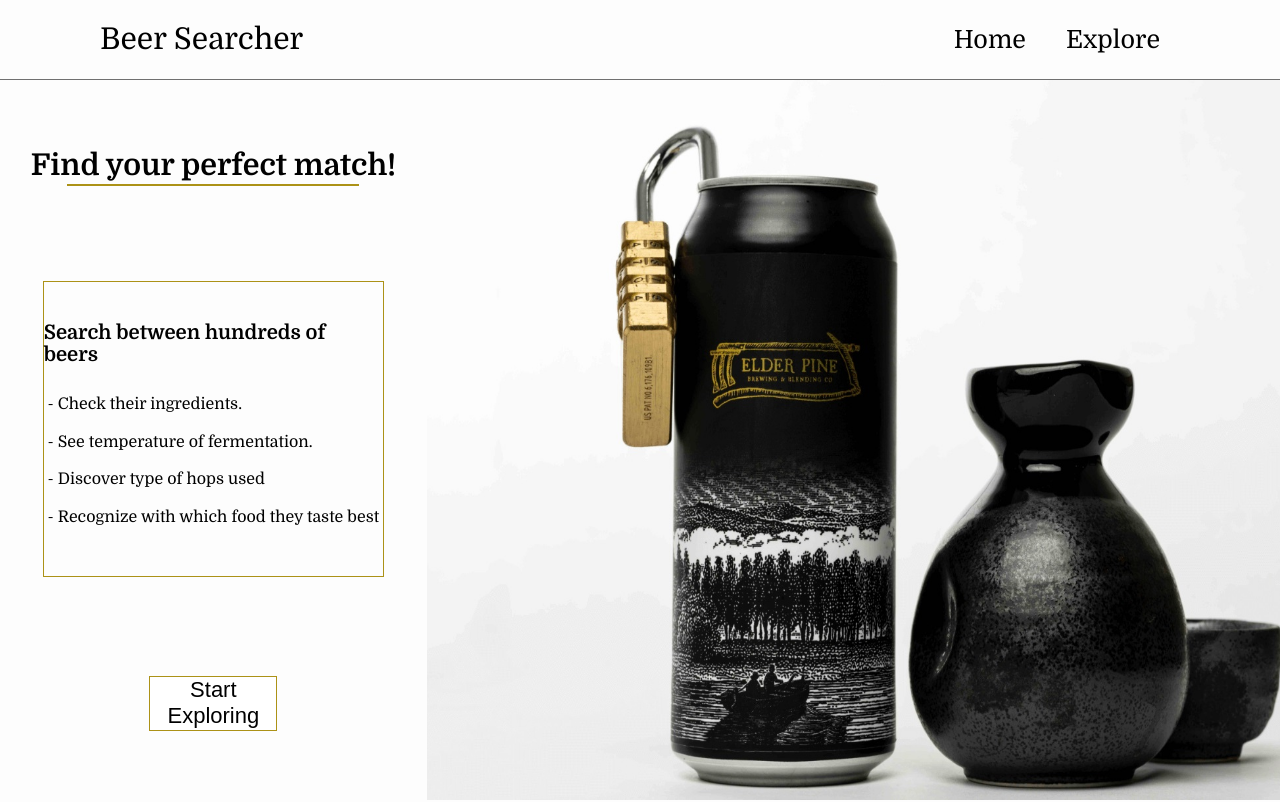
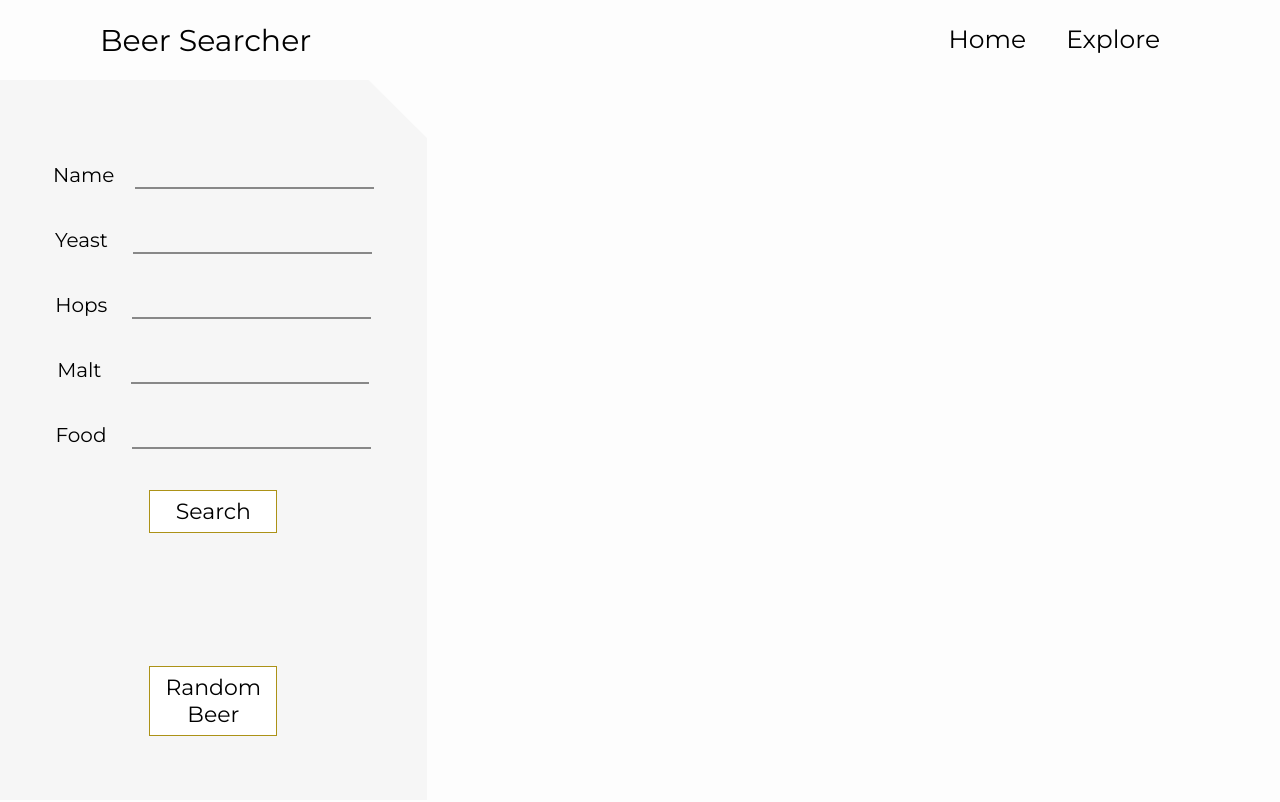
Before and after one commit to Vethavear/beer-searcher, a React (Create React App) app in the folder beer/: page / in a window 1280 px wide. Built offline with nearby package versions, Linux system fonts and the light colour scheme.

Commit message:
search form for explorer done

```diff
--- a/beer/public/index.html
+++ b/beer/public/index.html
@@ -10,7 +10,7 @@
       content="Web site created using create-react-app"
     />
     <link rel="apple-touch-icon" href="%PUBLIC_URL%/logo192.png" />
-    <link href="https://fonts.googleapis.com/css2?family=Domine:wght@400;700&display=swap" rel="stylesheet">
+    <link href="https://fonts.googleapis.com/css2?family=Montserrat&display=swap" rel="stylesheet">
     <!--
       manifest.json provides metadata used when your web app is installed on a
       user's mobile device or desktop. See https://developers.google.com/web/fundamentals/web-app-manifest/
--- a/beer/src/App.js
+++ b/beer/src/App.js
@@ -2,12 +2,13 @@ import React from 'react';
 import Navbar from './components/Navbar/Navbar';
 import Homepage from './pages/Homepage/Homepage'
 import './default.scss';
+import Explorer from './pages/Explorer/Explorer';
 
 function App() {
   return (
     <div className="App">
       <Navbar></Navbar>
-      <Homepage></Homepage>
+      <Explorer></Explorer>
     </div>
   );
 }
--- a/beer/src/components/Button/Button.js
+++ b/beer/src/components/Button/Button.js
@@ -2,7 +2,7 @@ import React from 'react'
 import './button.scss'
 const Button = ({...otherProps}, props) => {
     return (
-        <button type="button" className="button" {...otherProps}></button>
+        <button className="button" {...otherProps}></button>
     )
 }
 
--- a/beer/src/components/Button/button.scss
+++ b/beer/src/components/Button/button.scss
@@ -4,10 +4,16 @@
     background:white;
     border:1px solid $secondary-color;
     width:30%;
-    height: 8%;
+    height: auto;
+    padding: 0.7rem 0;
     font-size: 2.2rem;
     cursor:pointer;
+    font-family: 'Montserrat', sans-serif;
+
     &:hover{
-        background: #f3f3f3
+        border:2px solid $secondary-color;
+        // background: #1C1C1C;
+        // color: #FDFDFD;
+
     }
 }
--- a/beer/src/components/Navbar/navbar-styles.scss
+++ b/beer/src/components/Navbar/navbar-styles.scss
@@ -1,3 +1,5 @@
+@import "../../vars.scss";
+
 .navbar {
     width: 100%;
     height: 10vh;
@@ -5,7 +7,7 @@
     justify-content: space-between;
     align-items: center;
     padding: 2rem 10rem;
-    border-bottom: 1px solid rgba(112,112,112,1);
+    // border-bottom: 1px solid $border-color;
     .logo {
         font-size: 3rem;
     }
@@ -25,7 +27,7 @@
                     left: -5%;
                     right: -5%;
                     height: 2px;
-                    background: #c9ae7a;
+                    background: $secondary-color;
                     opacity: 0;
                     transition: all 0.5s;
                 }
--- a/beer/src/default.scss
+++ b/beer/src/default.scss
@@ -16,7 +16,8 @@ body{
     height: 100%;
 }
 
-*, ::before, ::after {
+*, ::before, ::after, :focus {
+    outline: none;
     box-sizing: border-box;
     margin: 0;
     padding: 0;
@@ -25,7 +26,7 @@ body{
 body{
     line-height: 1.1;
     background-color: rgba(253,253,253,1);
-    font-family: 'Domine', serif;
+    font-family: 'Montserrat', sans-serif;
 }
 
 a{
--- /dev/null
+++ b/beer/src/pages/Explorer/Explorer.js
@@ -0,0 +1,38 @@
+import React from 'react'
+import './explorer-styles.scss';
+import Button from '../../components/Button/Button'
+
+
+const Explorer = props => {
+    return (
+        <section className="explorer">
+            <div className="leftContent">
+                <form className="searcher">
+                    <label className="label" htmlFor="name">Name
+                        <input className="input" type="text" name="name" />
+                    </label>
+                    <label className="label" htmlFor="yeast">Yeast
+                        <input className="input" type="text" name="yeast" />
+                    </label>
+                    <label className="label" htmlFor="hops">Hops
+                        <input className="input" type="text" name="hops" />
+                    </label>
+                    <label className="label" htmlFor="malt">Malt
+                        <input className="input" type="text" name="malt" />
+                    </label>
+                    <label className="label" htmlFor="food">Food
+                        <input className="input" type="text" name="food" />
+                    </label>
+                    <Button type="submit">Search</Button>
+                </form>
+                <Button type="button">Random Beer</Button>
+            </div>
+            <div className="rightContent">
+                <div className="beerList">
+                </div>
+            </div>
+        </section>
+    )
+}
+
+export default Explorer;
--- /dev/null
+++ b/beer/src/pages/Explorer/explorer-styles.scss
@@ -0,0 +1,59 @@
+@import "../../vars.scss";
+
+.explorer {
+    height: 90vh;
+    display: flex;
+    .leftContent {
+        flex: 1;
+        display: flex;
+        flex-direction: column;
+        align-items: center;
+        justify-content: space-between;
+        padding: 5% 0;
+        background: $tertiary-color;
+        position: relative;
+        overflow: hidden;
+        &::after {
+            content: "";
+            position: absolute;
+            top: -10%;
+            right: -15%;
+            width: 30%;
+            height: 15%;
+            background: rgba(253, 253, 253, 1);
+            transform: rotate(45deg);
+        }
+        // border-right: 1px solid $border-color;
+        .searcher {
+            display: flex;
+            flex-direction: column;
+            align-items: center;
+            width: 100%;
+
+            .label {
+                font-size: 2rem;
+                width: 100%;
+                margin: 2rem 0;
+                padding: 0 10%;
+                display: flex;
+                justify-content: space-around;
+                .input {
+                    border: none;
+                    background: none;
+                    border-bottom: 2px solid $border-color;
+                    width: 70%;
+                    font-size: 2rem;
+                }
+            }
+            .button {
+                margin-top: 5%;
+            }
+        }
+    }
+
+    .rightContent {
+        flex: 2;
+        height: 100%;
+        overflow-y: scroll;
+    }
+}
--- a/beer/src/pages/Homepage/Homepage.js
+++ b/beer/src/pages/Homepage/Homepage.js
@@ -23,7 +23,7 @@ const  Homepage = props => {
         <Button>Start Exploring</Button>
             </div>
             <div className="rightContent">
-                    <img className="img" src={beerImg} alt=""/>
+                    <img className="img" src={beerImg} alt="beer"/>
             </div>
         </section>
     )
--- a/beer/src/vars.scss
+++ b/beer/src/vars.scss
@@ -1,3 +1,4 @@
 $primary-color: black;
 $secondary-color: rgba(172,146,23,1);
-$tertiary-color: black;
+$tertiary-color: #F6F6F6;
+$border-color: #888888;
```
